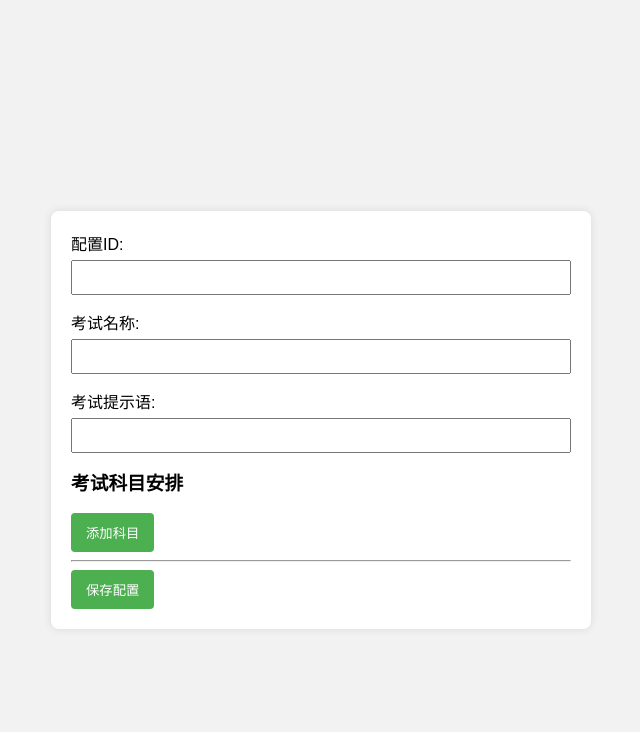
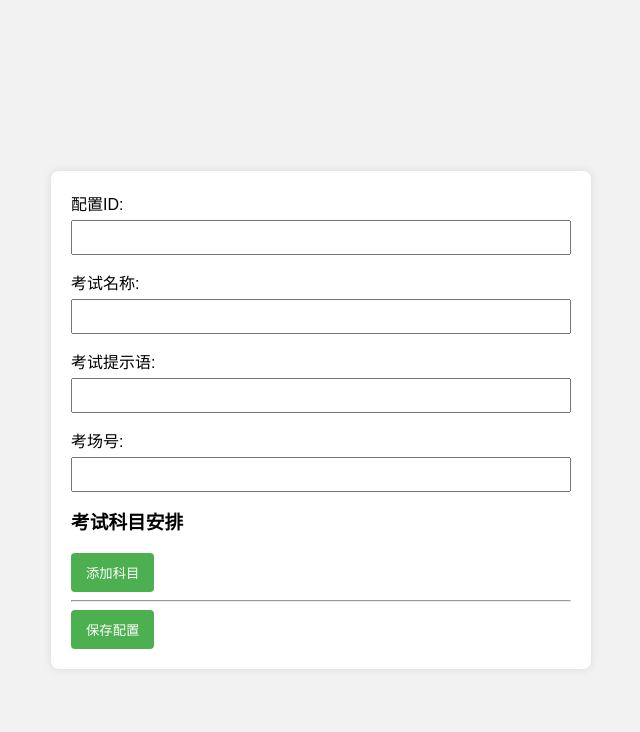
Before and after one commit to ExamAware/ExamCloudSchedule, a PHP site: page /admin/edit.php in a window 1280 px wide. Shown: the top 732 px of the page, without its empty margins (319-959 px from the left). Run offline with PHP 8.4, Linux system fonts and the light colour scheme; the visitor is signed in with stand-in values (Sample User, id 1).

Commit message:
更新考试配置表单，添加考场号输入字段

```diff
--- a/admin/edit.php
+++ b/admin/edit.php
@@ -12,7 +12,7 @@ if ($_SERVER['REQUEST_METHOD'] === 'POST') {
     $newConfig = [
         'examName' => $_POST['examName'],
         'message' => $_POST['message'],
-        'room' => ' ',
+        'room' => $_POST['room'],
         'examInfos' => []
     ];
 
@@ -136,6 +136,10 @@ if (!empty($id) && file_exists("../configs/{$id}.json")) {
                 <label>考试提示语:</label>
                 <input type="text" name="message" value="<?= htmlspecialchars($config['message']) ?>">
             </div>
+            <div>
+                <label>考场号:</label>
+                <input type="text" name="room" value="<?= htmlspecialchars($config['room'] ?? '') ?>" required>
+            </div>
 
             <h3>考试科目安排</h3>
             <div id="subjects">
```
